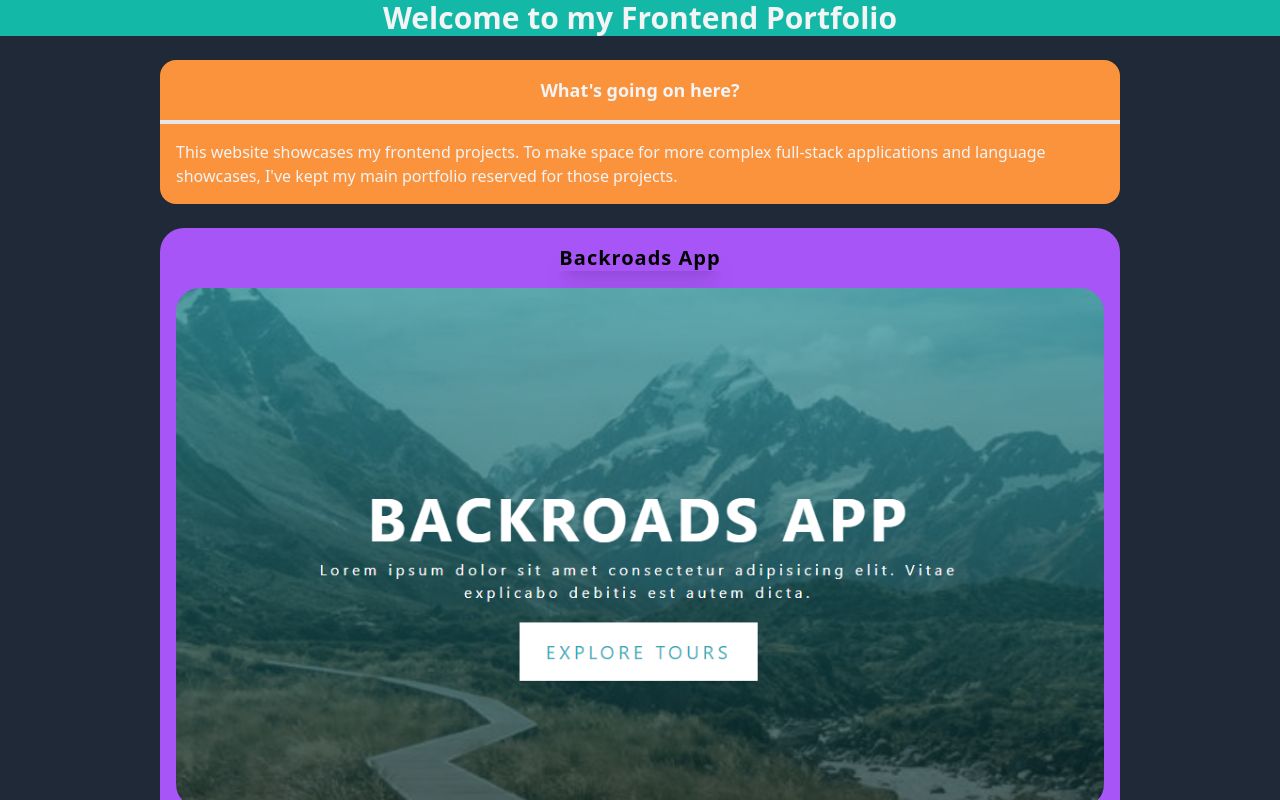
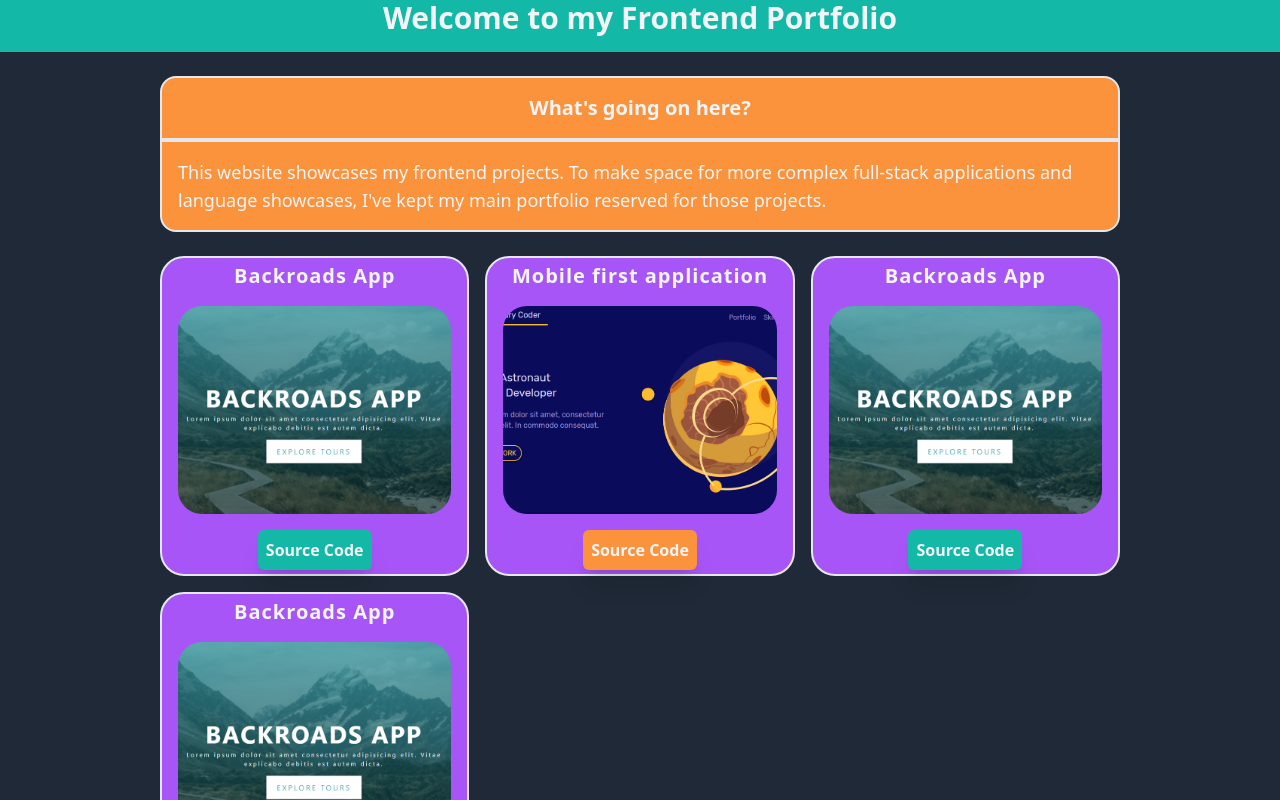
Before and after one commit to TheWonderingGecko/Frontend-Prac, a React (Vite) app: page / in a window 1280 px wide. Built offline with nearby package versions, Linux system fonts and the light colour scheme.

Commit message:
site finished

```diff
--- a/src/App.jsx
+++ b/src/App.jsx
@@ -13,28 +13,27 @@ function App() {
   ]
 
   return (
-    <div className="flex flex-col items-center w-screen h-screen gap-6 overflow-scroll bg-gray-800">
-      <div className="flex flex-col justify-center w-full font-extrabold text-center bg-teal-500 h-1/4 ">
-        <h1 className="text-3xl text-gray-100">
+    <div className="flex flex-col items-center w-screen h-screen gap-6 pb-4 overflow-scroll bg-gray-800">
+      <div className="sticky top-0 z-40 flex flex-col justify-center w-full pb-4 font-extrabold text-center bg-teal-500 h-1/4">
+        <h1 className="text-3xl font-bold text-gray-100">
           Welcome to my Frontend Portfolio
         </h1>
       </div>
-      <div className="w-3/4 bg-orange-400 rounded-2xl">
-        <h2 className="p-4 text-lg font-semibold text-center text-gray-100 ">
+      <div className="w-3/4 bg-orange-400 border-2 rounded-2xl">
+        <h2 className="p-4 text-xl font-bold text-center text-gray-100 ">
           What's going on here?
         </h2>
-        <div className="block p-4 text-gray-100 border-t-4 border-gray-200">
+        <div className="block p-4 text-gray-100 border-t-4 border-gray-200 md:text-lg">
           This website showcases my frontend projects. To make space for more
           complex full-stack applications and language showcases, I've kept my
           main portfolio reserved for those projects.
         </div>
       </div>
-      <section className="flex flex-col items-center justify-center w-3/4 gap-4 text-center">
+      <section className="flex flex-col items-center justify-center w-3/4 grid-cols-3 gap-4 text-center md:grid">
         <Site
           title="Backroads App"
           link="https://candid-centaur-f32f8b.netlify.app/"
           image={backroads}
-          bgColor={colors[2 % colors.length]}
           button_color={colors[3 % colors.length]}
           hover={hover_colors[3 % hover_colors.length]}
         />
@@ -43,7 +42,6 @@ function App() {
           title="Mobile first application"
           link="https://storied-dolphin-2eae5d.netlify.app/"
           image={mobile}
-          bgColor={colors[3 % colors.length]}
           button_color={colors[1 % colors.length]}
           hover={hover_colors[1 % hover_colors.length]}
         />
@@ -52,9 +50,16 @@ function App() {
           title="Backroads App"
           link="https://candid-centaur-f32f8b.netlify.app/"
           image={backroads}
-          bgColor={colors[1 % colors.length]}
-          button_color={colors[2 % colors.length]}
-          hover={hover_colors[2 % hover_colors.length]}
+          button_color={colors[3 % colors.length]}
+          hover={hover_colors[3 % hover_colors.length]}
+        />
+
+        <Site
+          title="Backroads App"
+          link="https://candid-centaur-f32f8b.netlify.app/"
+          image={backroads}
+          button_color={colors[1 % colors.length]}
+          hover={hover_colors[1 % hover_colors.length]}
         />
       </section>
     </div>
--- a/src/components/Site.jsx
+++ b/src/components/Site.jsx
@@ -3,8 +3,7 @@ const Site = (props) => {
   return (
     <article
       className={
-        'flex flex-col items-center justify-center gap-4 p-4 font-semibold  rounded-3xl ' +
-        props.bgColor
+        'flex flex-col items-center justify-center gap-4 p-4 font-semibold  rounded-3xl h-80 bg-purple-500 text-gray-100 border-2'
       }
     >
       <header>
@@ -12,7 +11,7 @@ const Site = (props) => {
           <a
             href={props.link}
             target="_blank"
-            className="text-xl font-extrabold tracking-wider shadow-xl "
+            className="text-xl font-bold tracking-wider "
           >
             {props.title}
           </a>
@@ -22,7 +21,7 @@ const Site = (props) => {
         <img
           src={props.image}
           alt={props.title}
-          className="object-cover rounded-3xl "
+          className="object-cover transition-transform duration-500 transform rounded-3xl md:h-52 hover:scale-105"
         />
       </a>
 
@@ -30,7 +29,7 @@ const Site = (props) => {
         href={props.title}
         target="_blank"
         className={
-          'p-2 rounded-md font-bold shadow-xl ' +
+          'p-2 rounded-md font-semibold shadow-xl ' +
           props.button_color +
           props.hover
         }
```
